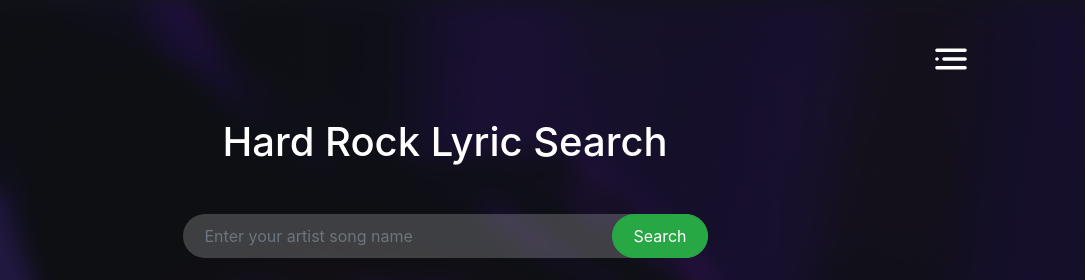
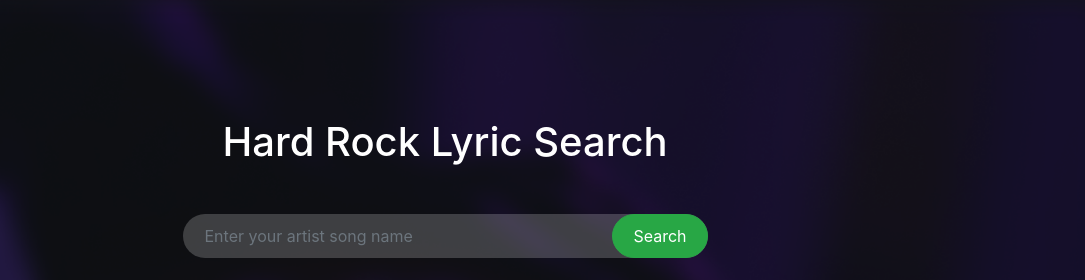
Before and after one commit to ajauntor/hard-rock, a plain HTML site: page index.html in a window 1280 px wide. Shown: the top 280 px of the page, 195-1280 px from the left. Drawn offline with nearby package versions, Linux system fonts and the light colour scheme.

```diff
--- a/index.html
+++ b/index.html
@@ -20,9 +20,7 @@
             <a class="navbar-brand" href="#">
                 <img src="images/logo.png" alt="Hard Rock Solution">
             </a>
-            <button class="navbar-toggler" type="button" data-toggle="collapse" data-target="#collapsibleNavId" aria-controls="collapsibleNavId" aria-expanded="false" aria-label="Toggle navigation">
-                <img src="images/toggler-icon.svg" alt="">
-            </button>
+
             <div class="collapse navbar-collapse" id="collapsibleNavId">
                 <ul class="navbar-nav ml-auto mt-2 mt-lg-0">
                     <li class="nav-item active">
```
